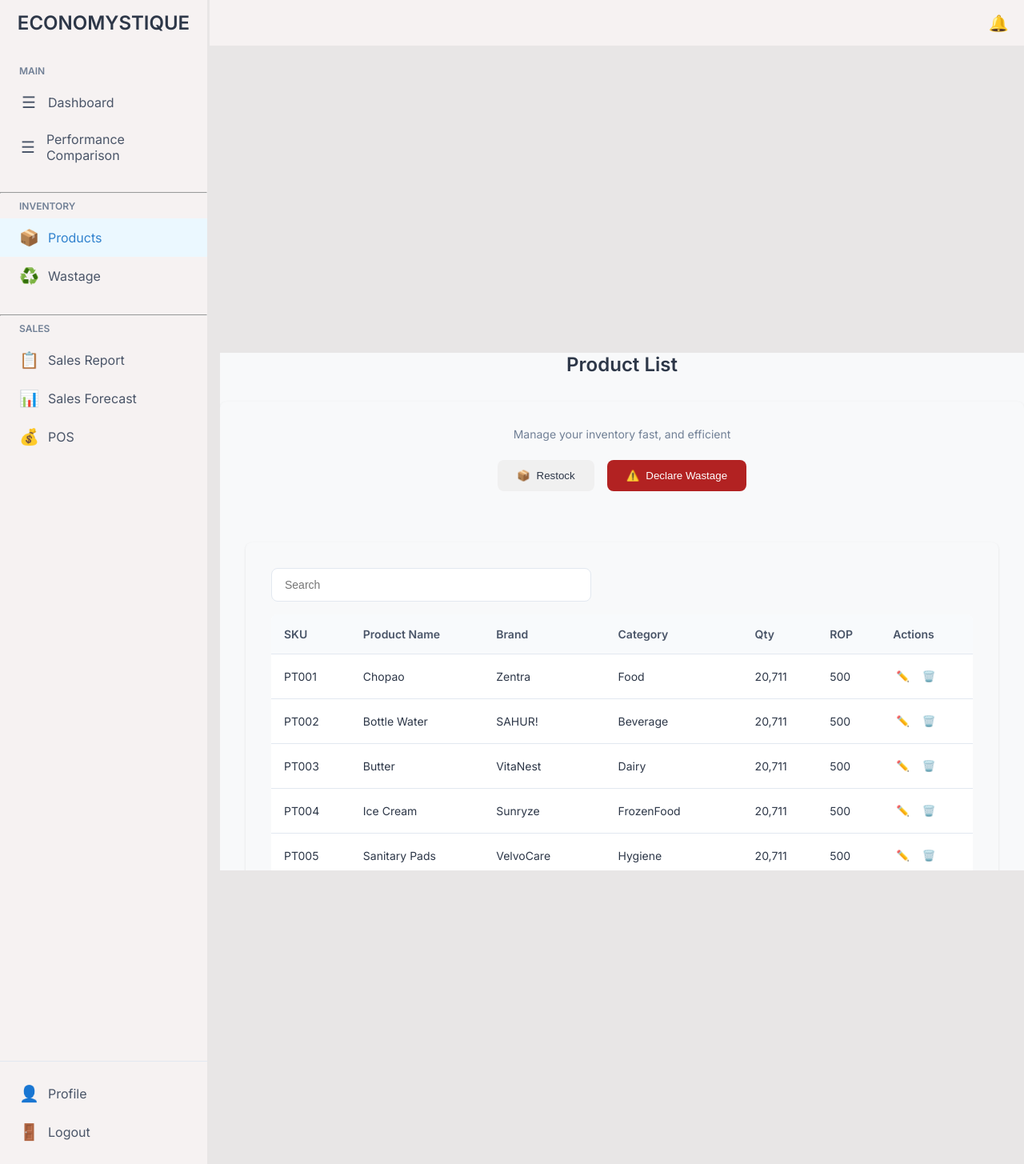
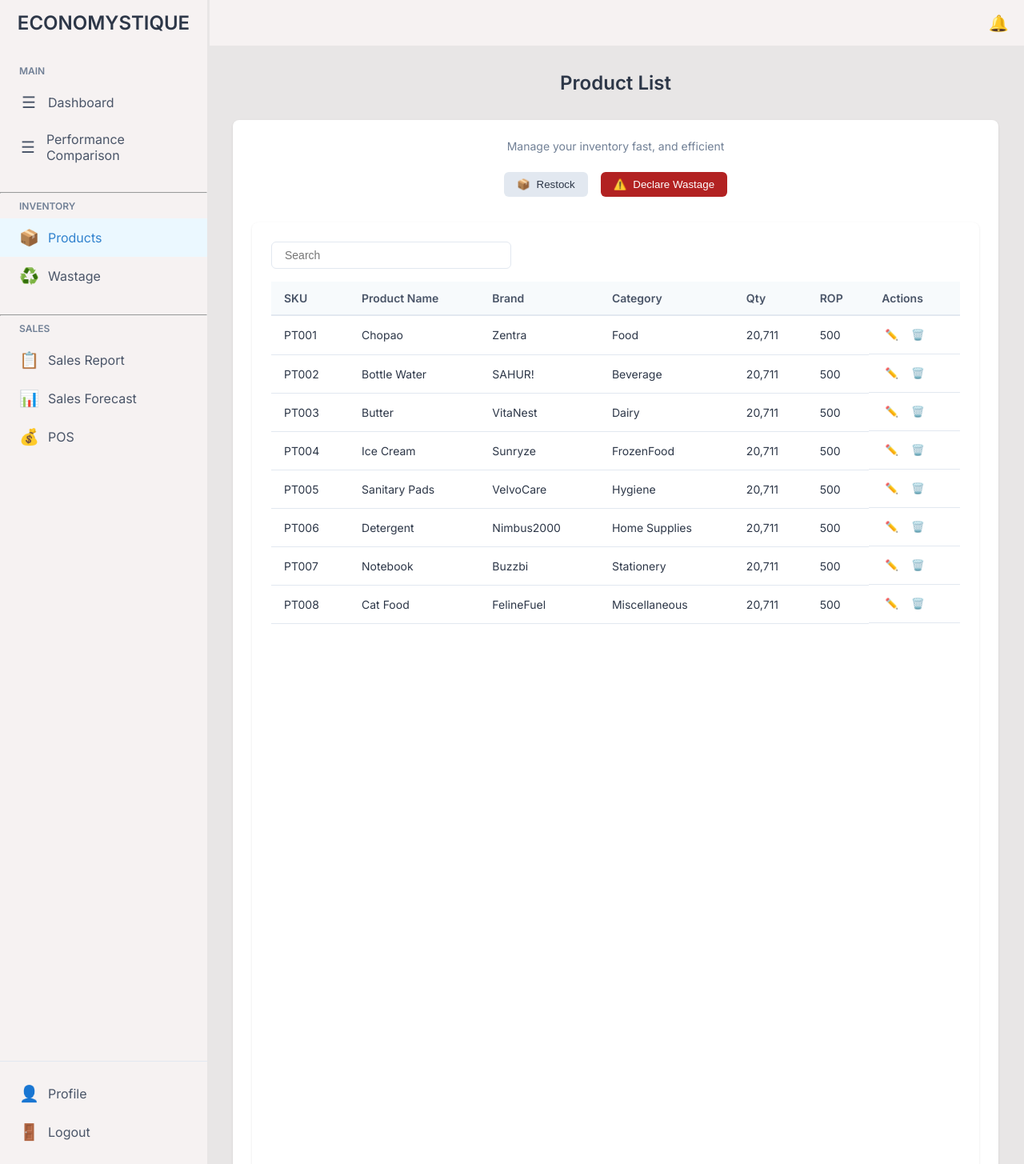
Before and after one commit to Economystique/EconomystiqueStoneKingdom, a Flask app: page /products in a window 1280 px wide; the page is wider, and only the part inside the window is pictured. Shown: that part at 80% size. Run offline with Flask 3, Linux system fonts and the light colour scheme; a user stored in the database is signed in.

Commit message:
fixed spacing issues

```diff
--- a/static/css/inventory.css
+++ b/static/css/inventory.css
@@ -17,13 +17,12 @@
 .subtitle {
     color: #718096;
     font-size: 0.875rem;
-    margin-bottom: 1rem;
 }
 
 .header-actions {
     display: flex;
     gap: 1rem;
-    margin-bottom: 2rem;
+    margin-top: 1rem;
 }
 
 /* Buttons */
@@ -31,8 +30,8 @@
     display: flex;
     align-items: center;
     gap: 0.5rem;
-    padding: 0.75rem 1.5rem;
-    border-radius: 0.5rem;
+    padding: 0.5rem 1rem;
+    border-radius: 0.375rem;
     font-weight: 500;
     cursor: pointer;
     transition: all 0.2s;
@@ -49,32 +48,34 @@
 }
 
 .btn-secondary {
-    background-color: #F0F0F0;
+    background-color: #E2E8F0;
     color: #2D3748;
 }
 
 .btn-secondary:hover {
-    background-color: #E5E5E5;
+    background-color: #CBD5E0;
 }
 
 /* Table Toolbar */
 .table-toolbar {
+    display: flex;
+    justify-content: space-between;
+    align-items: center;
     margin-bottom: 1rem;
 }
 
 .search-container {
-    width: 100%;
-    max-width: 400px;
+    flex: 1;
+    max-width: 300px;
 }
 
 .search-input {
     width: 100%;
-    padding: 0.75rem 1rem;
+    padding: 0.5rem 1rem;
     border: 1px solid #E2E8F0;
-    border-radius: 0.5rem;
+    border-radius: 0.375rem;
     font-size: 0.875rem;
     transition: all 0.2s;
-    background-color: white;
 }
 
 .search-input:focus {
@@ -86,43 +87,27 @@
 /* Inventory Table */
 .inventory-table {
     width: 100%;
-    border-collapse: separate;
-    border-spacing: 0;
+    border-collapse: collapse;
     font-size: 0.875rem;
-    background-color: white;
-    border-radius: 0.5rem;
 }
 
 .inventory-table th {
-    background-color: #F8FAFC;
+    background-color: #F7FAFC;
     color: #4A5568;
     font-weight: 600;
     text-align: left;
-    padding: 1rem;
-    border-bottom: 1px solid #E2E8F0;
-}
-
-.inventory-table th:first-child {
-    border-top-left-radius: 0.5rem;
-}
-
-.inventory-table th:last-child {
-    border-top-right-radius: 0.5rem;
+    padding: 0.75rem 1rem;
+    border-bottom: 2px solid #E2E8F0;
 }
 
 .inventory-table td {
-    padding: 1rem;
+    padding: 0.75rem 1rem;
     border-bottom: 1px solid #E2E8F0;
     color: #2D3748;
-    background-color: white;
 }
 
-.inventory-table tr:last-child td:first-child {
-    border-bottom-left-radius: 0.5rem;
-}
-
-.inventory-table tr:last-child td:last-child {
-    border-bottom-right-radius: 0.5rem;
+.inventory-table tbody tr:hover {
+    background-color: #F7FAFC;
 }
 
 /* Table Actions */
@@ -163,16 +148,8 @@
 
 /* Content Area */
 .content {
-    padding: 2rem;
-    background-color: #F8F9FA;
-    min-height: calc(100vh - 60px);
-    width: 100%;
+    background-color: white;
+    border-radius: 0.5rem;
+    padding: 1.5rem;
+    box-shadow: 0 1px 3px rgba(0, 0, 0, 0.1);
 }
-
-/* Main Content Area Adjustments */
-.main-content {
-    padding: 0;
-    background-color: #F8F9FA;
-    height: calc(100vh - 60px);
-    overflow-y: auto;
-}
--- a/static/css/styles.css
+++ b/static/css/styles.css
@@ -11,7 +11,7 @@
 }
 
 html, body {
-    width: 100vh;
+    width: 100%;
     height: 100vh;
     margin: 0;
     padding: 0;
@@ -20,33 +20,32 @@ html, body {
 
 body {
     font-family: 'Inter', sans-serif;
-    background-color: #E8E6E6;
+    background-color: red;
     color: #2d3748;
     display: flex;
-    justify-content: center;
-    align-items: center;
+    flex-direction: column;
     max-width: 100vw;
     max-height: 100vh;
 }
 
 /* Window Container */
 .window-container {
-    max-width: 100vw;
-    max-height: 100vh;
+    flex: 1;
+    width: 100%;
+    height: 100%;
     position: relative;
     display: flex;
-    justify-content: center;
-    align-items: center;
     overflow: hidden;
 }
 
 /* App Container */
 .app-container {
+    flex: 1;
     width: 100%;
     height: 100%;
     position: relative;
     background-color: #E8E6E6;
-    overflow: hidden;
+    display: flex;
 }
 
 /* Logo Container - merged into sidebar */
@@ -180,13 +179,14 @@ body {
 
 /* Main Content */
 .main-content {
+    flex: 1;
     position: absolute;
-    top: 73px;
-    left: 275px;
-    right: 0;
-    bottom: 0;
+    margin-left: 259px;  /* Match exactly the sidebar width */
+    margin-top: 57px;    /* Match exactly the header height */
     padding: 2rem;
     overflow-y: auto;
+    height: calc(100vh - 57px);
+    width: calc(100vw - 259px);
 }
 
 /* Header */
@@ -214,6 +214,7 @@ ul {
     border-radius: 0.5rem;
     padding: 1.5rem;
     box-shadow: 0 1px 3px rgba(0, 0, 0, 0.1);
+    height: 100%;
 }
 
 /* Alert Messages */
--- a/templates/base.html
+++ b/templates/base.html
@@ -148,10 +148,6 @@
                 container.style.height = `${windowWidth / targetRatio}px`;
             }
         }
-
-        // Set dimensions on load and resize
-        window.addEventListener('load', setAppDimensions);
-        window.addEventListener('resize', setAppDimensions);
     </script>
     {% block extra_js %}{% endblock %}
 </body>
```
